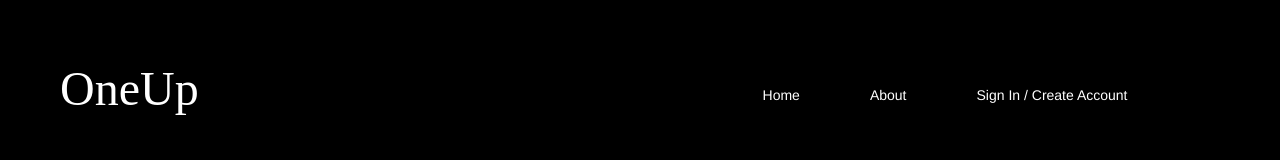
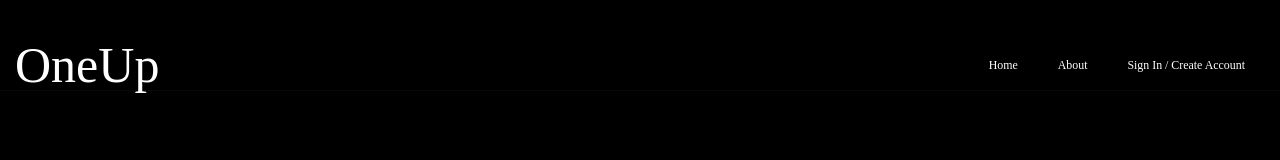
Before and after one commit to abdulazizasiri/OneUp, a React app: page / in a window 1280 px wide. Built offline with nearby package versions, Linux system fonts and the light colour scheme.

Commit message:
updated navbar
tried installing reactstrap but decided not to use it

```diff
--- a/package.json
+++ b/package.json
@@ -11,8 +11,10 @@
   "author": "Abdul, Khiem, Justin",
   "license": "ISC",
   "dependencies": {
+    "bootstrap": "^4.0.0-beta",
     "react": "^16.0.0",
-    "react-dom": "^16.0.0"
+    "react-dom": "^16.0.0",
+    "reactstrap": "^5.0.0-alpha.3"
   },
   "devDependencies": {
     "babel-core": "^6.26.0",
@@ -20,6 +22,7 @@
     "babel-preset-es2015": "^6.24.1",
     "babel-preset-react": "^6.24.1",
     "css-loader": "^0.28.7",
+    "prop-types": "^15.6.0",
     "style-loader": "^0.19.0",
     "webpack": "^3.6.0",
     "webpack-dev-server": "^2.9.1"
--- a/src/app/components/Header.js
+++ b/src/app/components/Header.js
@@ -1,17 +1,27 @@
 import React from "react";
-
 import styles from './HeaderStyle.css';
 import css from './HeaderStyle.css';
 
 export class Header extends React.Component {
+
   render(){
+
      return(
+        <nav className="navbar navbar-inverse navbar-fixed-top app-navbar">
+            <div className="container-fluid">
+                <a className="navbar-brand" href="#">OneUp</a>
                     <ul className="nav navbar-nav navbar-right">
-             <li className="active"><a href="#">Home</a></li>
+                       <li><a href="#">Home</a></li>
                        <li><a href="#">About</a></li>
                        <li><a href="#">Sign In / Create Account</a></li>
                     </ul>
+            </div>
+            <div className="navbar-collapse collapse" id="navbar-collapse-main">
+                <ul className="nav navbar-nav navbar-right m-r-0 hidden-xs">
+                </ul>
+            </div>
+        </nav>
+    );
 
-    );
   }
 }
--- a/src/app/components/HeaderStyle.css
+++ b/src/app/components/HeaderStyle.css
@@ -1,34 +1,44 @@
+.navbar-brand{
+    font-size: 50px !important;
+    font-family: AppleGothic !important;
+    color: white !important;
+}
+
+.navbar{
+    background-color: black !important;
+    top: 40px ;
+    margin: 0;
+}
+
+.navbar-collapse.collapse {
+  display: block !important;
+}
+
 ul {
-   list-style-type: none;
-   margin: 0;
-   padding: 0;
-   overflow: hidden;
-   background-color: black;
-   display: inline-block;
+   list-style-type: none !important;
+   margin: 0px !important;
+   padding: 0 !important;
+   overflow: hidden !important;
+   background-color: black !important;
+   display: inline-block !important;
 }
 
 
 li {
-   padding: 1px 20px;
-   left: 35px;
+
 }
 
 li a {
-    color: white;
-    text-align: center;
-    padding: 14px 30px;
-    text-decoration: none;
+    font-size: .85em;
+    font-family: AppleGothic;
+    color: white !important;
+    text-align: center !important;
+    padding: 15px 20px !important;
+    text-decoration: none !important;
 }
 
 ul.nav a:hover {
-    background-color: black !important;
+    background-color: black!important;
     color: white !important;
     text-shadow:0 0 1px white, 0 0 1px white, 0 0 1px white !important;
 }
-
-
-@media (max-width: 100px) {
-    .collapse {
-        display: none !important;
-    }
-}
--- a/src/app/index.js
+++ b/src/app/index.js
@@ -3,7 +3,6 @@ var ReactDOM = require('react-dom');*/
 
 import React from "react";
 import { render } from "react-dom";
-
 import { Header } from "./components/Header";
 
 class App extends React.Component {
--- a/src/index.html
+++ b/src/index.html
@@ -1,15 +1,12 @@
 <!DOCTYPE html>
-<html>
+<!-- <html>
     <head>
         <meta charset="utf-8">
         <title>OneUp</title>
-            <!-- Latest compiled and minified CSS -->
             <link rel="stylesheet" href="https://maxcdn.bootstrapcdn.com/bootstrap/3.3.7/css/bootstrap.min.css">
 
-            <!-- jQuery library -->
             <script src="https://ajax.googleapis.com/ajax/libs/jquery/3.2.1/jquery.min.js"></script>
 
-            <!-- Latest compiled JavaScript -->
             <script src="https://maxcdn.bootstrapcdn.com/bootstrap/3.3.7/js/bootstrap.min.js"></script>
             <style>
                 body {
@@ -22,4 +19,32 @@
         <div id="app"></div>
         <script src="/app/bundle.js"></script>
     </body>
+</html>  -->
+
+<html>
+    <head>
+        <meta charset="utf-8">
+        <title>OneUp</title>
+            <link rel="stylesheet" href="https://maxcdn.bootstrapcdn.com/bootstrap/3.3.7/css/bootstrap.min.css">
+
+            <script src="https://ajax.googleapis.com/ajax/libs/jquery/3.2.1/jquery.min.js"></script>
+
+            <script src="https://maxcdn.bootstrapcdn.com/bootstrap/3.3.7/js/bootstrap.min.js"></script>
+
+
+    </head>
+    <body>
+       	<style>
+           	body {
+           		background-color: black;
+           		border: 0;
+				padding: 0;
+				margin: 0;
+           	}
+       	</style>
+       <!-- <font style="position:relative; left:60px; top: 35px;" color = "white" size="7" face="AppleGothic">OneUp</font> -->
+
+        <div id="app"></div>
+        <script src="/app/bundle.js"></script>
+    </body>
 </html>
```
Also changed, not shown: 1 other file. Lines whose indentation alone changed are shown as unchanged.
